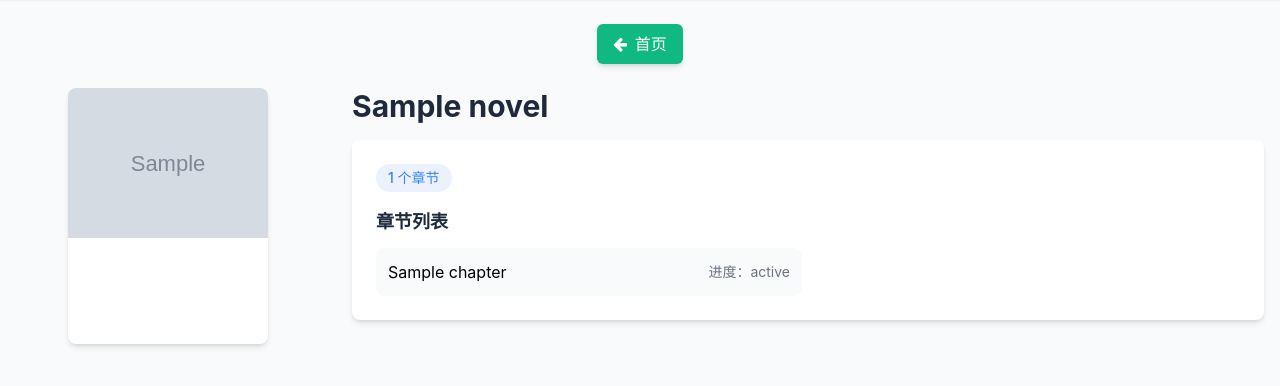
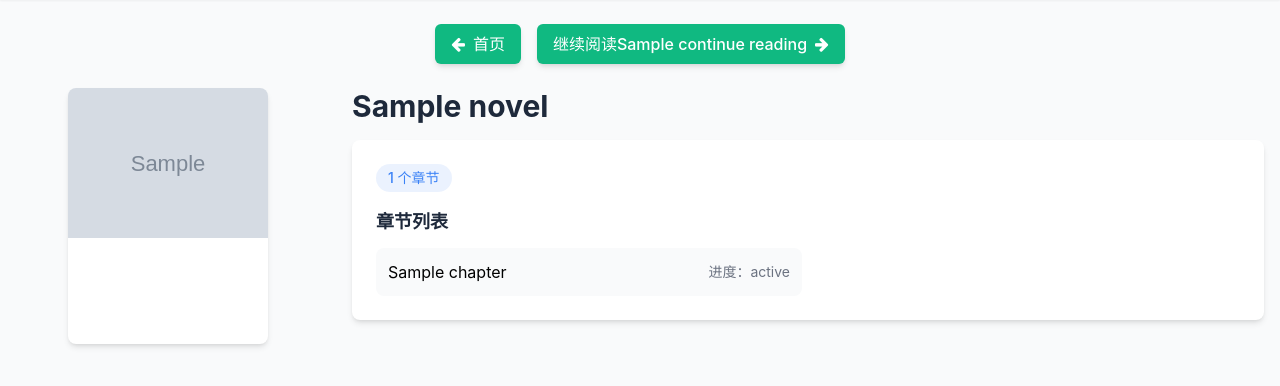
Before and after one commit to SuperGuGuGu/novel-library, a FastAPI app: template templates/detail.html in a window 1280 px wide. Shown: the part 64-450 px from the top of the page. Run offline with FastAPI, Linux system fonts and the light colour scheme; the template is opened without the code that fills it: most values are stand-ins (such as "Sample title", 1, 10 or a date in 2020); grey boxes marked "Sample" are stand-in pictures; some libraries are stand-ins or nearby versions.

Commit message:
feat: 新增继续阅读章节功能

```diff
--- a/main.py
+++ b/main.py
@@ -593,6 +593,15 @@ async def novel_detail(request: Request, novel_name: str = Path(..., title="漫
         chapters[chapter_id]['reading_state'] = (
             config['reading_progress'].get(user_id, {}).get(novel_name, {}).get(chapter_id, 0.0))
 
+    # 继续阅读按钮
+    continue_reading = None
+    for chapter_id in chapters:
+        if config['reading_progress'].get(user_id, {}).get(novel_name, {}).get(chapter_id, 0.0) < 99:
+            continue_reading = {
+                "id": chapter_id,
+                "name": novel_datas.get(novel_name, {}).get('chapters', {}).get(chapter_id, {}).get("name")
+            }
+            break
     return templates.TemplateResponse("detail.html", {
         "request": request,
         "novel": {
@@ -600,6 +609,7 @@ async def novel_detail(request: Request, novel_name: str = Path(..., title="漫
             "cover": f"/images/{novel_name}/{novel['cover']}",
             "chapters": chapters
         },
+        "continue_reading": continue_reading,
         "title": novel["name"]  # 小说详情页标题
     })
 
--- a/templates/detail.html
+++ b/templates/detail.html
@@ -5,6 +5,12 @@
     <a href="/" class="btn-secondary">
         <i class="fa fa-arrow-left mr-2"></i>首页
     </a>
+
+    {% if continue_reading %}
+    <a href="/novel/{{ novel.name }}/{{ continue_reading.id }}" class="btn-secondary ml-4">
+        继续阅读{{ continue_reading.name }}<i class="fa fa-arrow-right ml-2"></i>
+    </a>
+    {% endif %}
 </div>
 
 <div class="flex flex-col md:flex-row gap-8">
```
